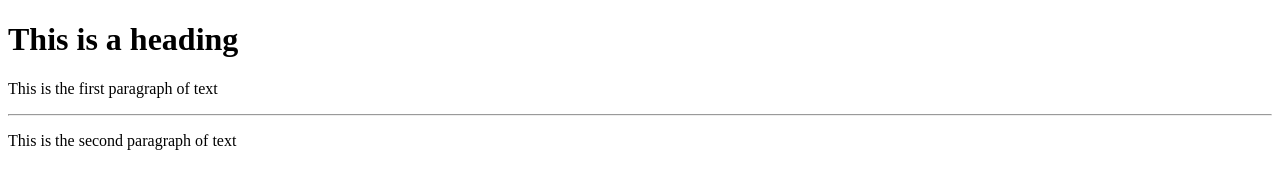
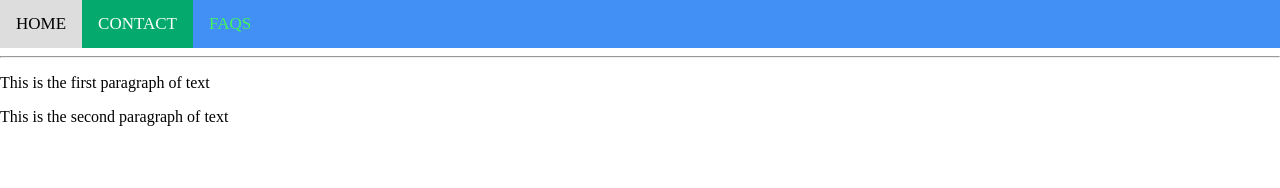
Before and after one commit to CMSC-100-2S24-25-U3L/exer-02-html-and-css-jamesgarciaiam, a plain HTML site: page index.html in a window 1280 px wide. Drawn offline with Linux system fonts and the light colour scheme.

Commit message:
Feat: Added navigation bar.

```diff
--- a/index.html
+++ b/index.html
@@ -1,14 +1,49 @@
 <!DOCTYPE html> <!--“tells” the browser that the page is going to use HTML 5-->
     <html> <!--The <html> is the root element of an HTML page-->
         <head> <!--The head contains the meta information about the page-->
-            <style> title {text-align: center;} </style>
             <title>My Contact Information</title>
+
+            <style>
+                body {
+                    margin: 0;
+                    font-family: 'Times New Roman', Times, serif;
+                }
+
+                .navBar {
+                    overflow: hidden;
+                    background-color: #4290f5
+                }
+
+                .navBar a {
+                    float: left;
+                    color: #42f55d;
+                    text-align: center;
+                    padding: 14px 16px;
+                    text-decoration: none;
+                    font-size: 17px;
+                }
+
+                .navBar a:hover {
+                    background-color: #ddd;
+                    color: black;
+                }
+
+                .navBar a.active {
+                    background-color: #04AA6D;
+                    color: white;
+                }
+            </style>
         </head>
 
         <body> <!--The body contains the elements for the visible contents of the page-->
-            <h1>This is a heading</h1> <!--The h1 and p tags are just examples of tags that we can use-->
+
+            <div class = "navBar">
+                <a href="#home">HOME</a>
+                <a class="active" href="#home">CONTACT</a>
+                <a href="#home">FAQS</a>
+            </div>
+            <hr /> <!--The hr is a horizontal rule, typically represented as a straight line-->
             <p>This is the first paragraph of text</p>
-            <hr /> <!--The hr is a horizontal rule, typically represented as a straight line-->
             <p>This is the second paragraph of text</p>
         </body>
     </html>
```
